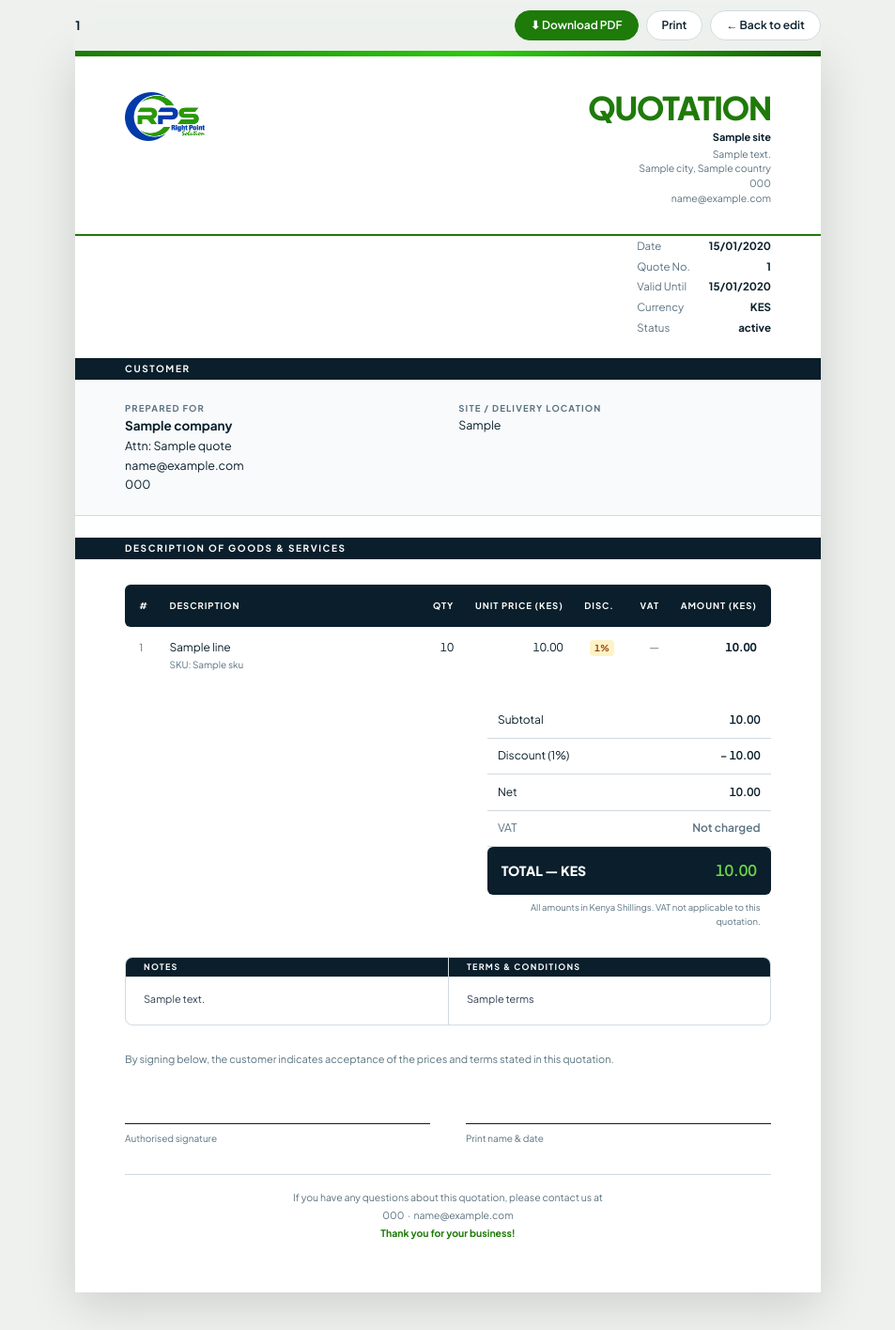
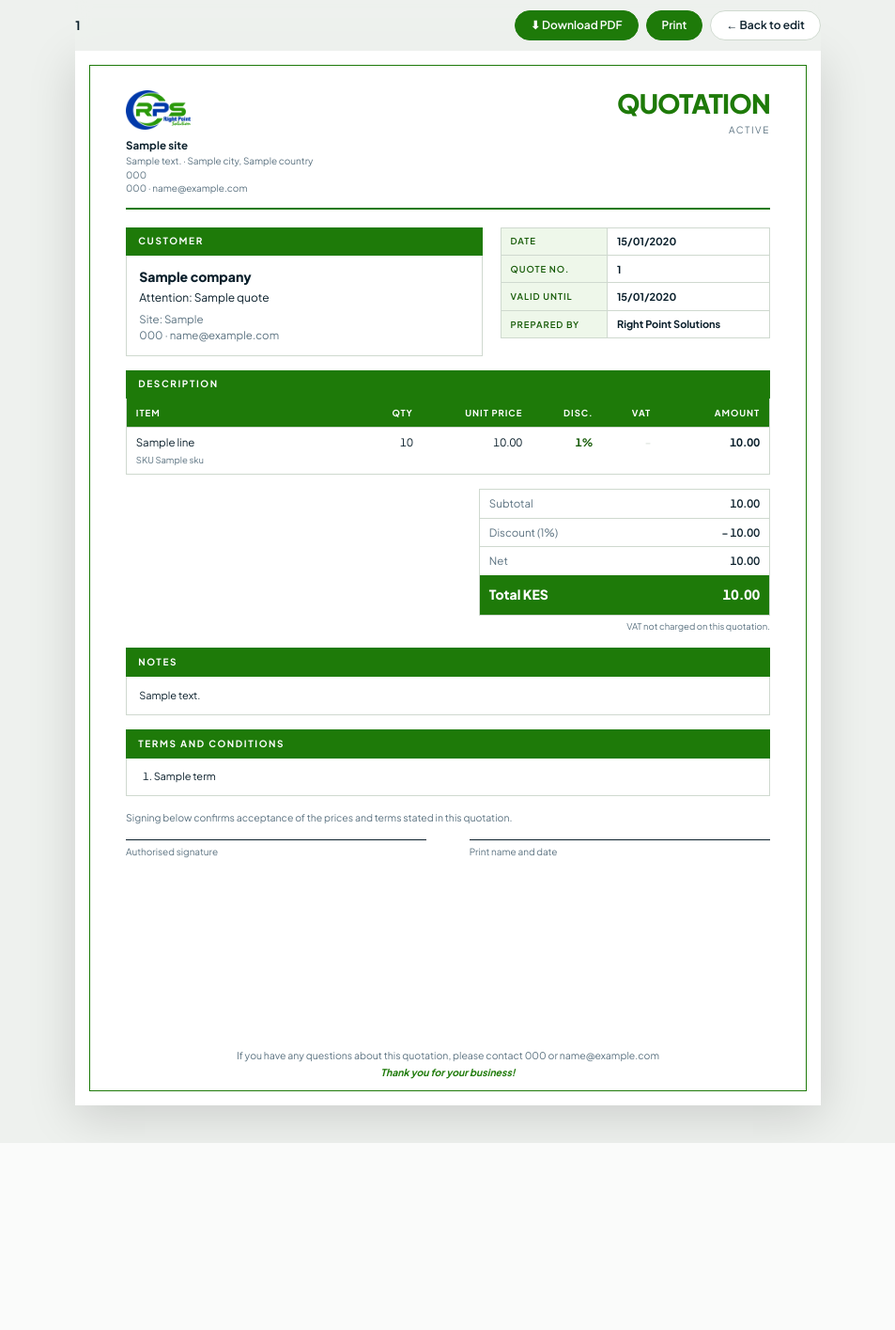
Before and after one commit to Trimapanga/rightpoint, a Django app: template templates/admin/quotes/quote/print.html in a window 1280 px wide. Shown: the whole page at 94% size, without its empty margins (163-1116 px from the left). After the commit the page ends 1216 px from the top, so only its background shows below. Run offline with Django 5.2, Linux system fonts and the light colour scheme; the template is opened without the code that fills it: most values are stand-ins (such as "Sample title", 1, 10 or a date in 2020); some libraries are stand-ins or nearby versions.

Commit message:
improve: rebuild the quotation sheet on a bordered letterhead grammar
The old print page used full-width navy bands and a gradient accent bar, which
read as a report rather than a priced offer. It is now one green-framed A4
sheet: letterhead with the document name at the right, customer and quote meta
as two flush columns, section bands heading each block, and the total as a
solid plate. Blocks carry page-break rules so a long quote splits between
sections instead of mid-sentence, and the tightened vertical rhythm keeps a
four-line quote with notes and terms inside one page.

```diff
--- a/templates/admin/quotes/quote/print.html
+++ b/templates/admin/quotes/quote/print.html
@@ -10,165 +10,120 @@
 :root {
   --green: #1e7a09;
   --green-dark: #155a06;
+  --green-tint: #eef7ea;
   --navy: #0a1f2b;
   --ink: #0a1f2b;
   --muted: #5b7280;
-  --line: #d1dae0;
+  --line: #cfd9cf;
   --bg: #eef1ee;
   --white: #ffffff;
 }
 * { box-sizing: border-box; margin: 0; padding: 0; }
-body { background: var(--bg); color: var(--ink); font: 13px/1.55 "Plus Jakarta Sans", "Segoe UI", Arial, sans-serif; }
+body { background: var(--bg); color: var(--ink); font: 12.5px/1.55 "Plus Jakarta Sans", "Segoe UI", Arial, sans-serif; }
 
-/* ── Toolbar ── */
+/* ── Toolbar (screen only) ── */
 .toolbar {
   position: sticky; top: 0; z-index: 10;
   display: flex; align-items: center; gap: .5rem;
-  max-width: 210mm; margin: 0 auto;
-  padding: .7rem 0;
+  max-width: 210mm; margin: 0 auto; padding: .7rem 0;
   background: rgba(238,241,238,.95); backdrop-filter: blur(8px);
 }
 .toolbar-title { margin-right: auto; font-weight: 700; font-size: 13px; color: var(--navy); }
 .toolbar a, .toolbar button {
   padding: .45rem 1rem; border-radius: 999px;
-  font: 600 12px "Plus Jakarta Sans", sans-serif;
-  cursor: pointer; text-decoration: none;
+  font: 600 12px "Plus Jakarta Sans", sans-serif; cursor: pointer; text-decoration: none;
   border: 1px solid var(--line); background: var(--white); color: var(--navy);
-  transition: opacity .15s;
 }
 .toolbar button { background: var(--green); border-color: var(--green); color: #fff; }
 .toolbar button[disabled] { opacity: .6; cursor: progress; }
-.toolbar .ghost { background: var(--white); border-color: var(--line); color: var(--navy); }
 
-/* ── Sheet ── */
+/* ── Sheet and its green page frame ── */
 .sheet {
-  width: 210mm; min-height: 297mm;
-  margin: 0 auto 2.5rem; padding: 0;
-  background: var(--white);
-  box-shadow: 0 12px 48px rgba(0,0,0,.15);
-  overflow: hidden;
+  width: 210mm; min-height: 297mm; margin: 0 auto 2.5rem; padding: 4mm;
+  background: var(--white); box-shadow: 0 12px 48px rgba(0,0,0,.15);
+}
+.frame {
+  border: 1.5px solid var(--green); min-height: 289mm;
+  padding: 7mm 10mm 0; display: flex; flex-direction: column;
 }
 
-/* ── Top accent bar ── */
-.accent-bar { height: 6px; background: linear-gradient(90deg, var(--green) 0%, #2bcc0e 55%, var(--green-dark) 100%); }
+/* ── Letterhead: mark left, document name right, address under the rule ── */
+.letterhead { display: flex; justify-content: space-between; align-items: flex-start; gap: 8mm; }
+.letterhead img { height: 42px; display: block; }
+.lh-company { margin-top: 2.4mm; font-size: 10px; line-height: 1.45; color: var(--muted); }
+.lh-company strong { display: block; font-size: 11.5px; color: var(--navy); letter-spacing: .01em; }
+.doc-title { font-size: 28px; font-weight: 800; letter-spacing: -.03em; color: var(--green); line-height: 1; }
+.doc-sub { text-align: right; font-size: 10px; letter-spacing: .16em; text-transform: uppercase; color: var(--muted); margin-top: 1.8mm; }
+.letterhead-rule { height: 2px; background: var(--green); margin: 3.5mm 0 0; }
 
-/* ── Header ── */
-.doc-header {
-  display: flex; justify-content: space-between; align-items: flex-start;
-  padding: 10mm 14mm 8mm;
-  border-bottom: 2px solid var(--green);
+/* ── Customer on the left, document meta on the right, as one line of the grid ── */
+.head-grid { display: grid; grid-template-columns: 1fr 76mm; gap: 5mm; align-items: start; margin-top: 5mm; }
+.head-grid > .block { margin-top: 0; }
+.meta-table { width: 100%; border-collapse: collapse; font-size: 11px; }
+.meta-table th, .meta-table td { border: 1px solid var(--line); padding: 1.5mm 2.6mm; text-align: left; }
+.meta-table th { background: var(--green-tint); color: var(--green-dark); font-weight: 600; font-size: 9.5px; letter-spacing: .1em; text-transform: uppercase; white-space: nowrap; width: 30mm; }
+.meta-table td { font-weight: 700; color: var(--navy); white-space: nowrap; }
+
+/* ── Green section bands ── */
+.band {
+  background: var(--green); color: var(--white);
+  font-size: 10px; font-weight: 700; letter-spacing: .16em; text-transform: uppercase;
+  padding: 2mm 3.5mm;
 }
-.doc-header img { height: 52px; }
-.doc-title-block { text-align: right; }
-.doc-title {
-  font-size: 34px; font-weight: 800; letter-spacing: -.04em;
-  color: var(--green); line-height: 1;
+/* a band belongs to the block under it, and a block should not split mid-body */
+.block { margin-top: 4mm; page-break-inside: avoid; }
+.block.avoid-break { page-break-inside: auto; }
+.band { page-break-after: avoid; }
+.lines thead { display: table-header-group; }
+
+/* ── Customer block: plain address lines, as on a letter ── */
+.customer { border: 1px solid var(--line); border-top: none; padding: 3mm 3.5mm; }
+.customer .who { font-size: 14px; font-weight: 800; color: var(--navy); }
+.customer .attn { font-size: 12px; color: var(--ink); margin-top: .6mm; }
+.customer .lines { font-size: 11.5px; color: var(--muted); margin-top: 1.2mm; line-height: 1.55; }
+
+/* ── Line items ── */
+table.lines { width: 100%; border-collapse: collapse; border: 1px solid var(--line); border-top: none; }
+.lines thead th {
+  background: var(--green); color: var(--white);
+  font-size: 9.5px; font-weight: 700; letter-spacing: .1em; text-transform: uppercase;
+  text-align: left; padding: 2mm 2.6mm;
 }
-.doc-company-name { font-size: 11px; font-weight: 700; color: var(--navy); margin-top: 5px; }
-.doc-company-info { font-size: 10.5px; color: var(--muted); margin-top: 2px; line-height: 1.5; }
+.lines th.num, .lines td.num { text-align: right; font-variant-numeric: tabular-nums; white-space: nowrap; }
+.lines td { padding: 1.9mm 2.6mm; font-size: 11.5px; vertical-align: top; border-top: 1px solid var(--line); }
+.lines td small { display: block; color: var(--muted); font-size: 9.5px; margin-top: .4mm; }
+.lines .desc { width: auto; }
+.lines .vat-mark { color: var(--green); font-weight: 800; }
+.lines .vat-none { color: var(--line); }
+.disc-tag { color: var(--green-dark); font-weight: 700; }
+.lines tr { page-break-inside: avoid; }
 
-/* ── Meta row ── */
-.meta-row {
-  display: flex; justify-content: flex-end;
-  padding: 0 14mm 6mm;
-}
-.meta-table { border-collapse: collapse; font-size: 11.5px; }
-.meta-table td { padding: 2px 8px 2px 0; }
-.meta-table td:first-child { color: var(--muted); white-space: nowrap; }
-.meta-table td:last-child { font-weight: 700; color: var(--navy); text-align: right; padding-left: 12px; padding-right: 0; }
-.meta-table tr:last-child td { padding-bottom: 0; }
+/* ── Totals: bordered box on the right, total row as a solid plate ── */
+.totals-row { display: flex; justify-content: flex-end; }
+.totals { border-collapse: collapse; width: 82mm; font-size: 11.5px; border: 1px solid var(--line); }
+.totals td { padding: 1.6mm 2.6mm; border-top: 1px solid var(--line); }
+.totals tr:first-child td { border-top: none; }
+.totals td:first-child { color: var(--muted); }
+.totals td:last-child { text-align: right; font-weight: 600; color: var(--navy); font-variant-numeric: tabular-nums; }
+.totals tr.taxed td { color: var(--muted); font-size: 10.5px; }
+.totals tr.grand { background: var(--green); }
+.totals tr.grand td { color: var(--white); font-weight: 800; font-size: 14px; border-top: none; padding: 2.6mm; }
+.vat-note { margin: 1.2mm 0 0 auto; text-align: right; font-size: 9.5px; color: var(--muted); width: 82mm; }
 
-/* ── Section header (colored band) ── */
-.sec-head {
-  background: var(--navy);
-  color: var(--white);
-  font-size: 10px; font-weight: 700; letter-spacing: .16em; text-transform: uppercase;
-  padding: 4px 14mm;
-}
+/* ── Notes and terms ── */
+.panel { border: 1px solid var(--line); border-top: none; padding: 3mm 3.5mm; font-size: 11px; color: var(--ink); }
+.panel ol { padding-left: 1.4em; line-height: 1.5; }
+.panel p { white-space: pre-line; line-height: 1.6; }
 
-/* ── Customer block ── */
-.customer-block {
-  padding: 6mm 14mm;
-  background: #f8fafc;
-  border-bottom: 1px solid var(--line);
-  display: grid; grid-template-columns: 1fr 1fr; gap: 6mm;
-}
-.customer-block dt { font-size: 9.5px; font-weight: 700; letter-spacing: .12em; text-transform: uppercase; color: var(--muted); margin-bottom: 2px; }
-.customer-block dd { font-size: 12.5px; color: var(--navy); }
-.customer-block dd strong { font-weight: 700; font-size: 13.5px; }
-.cust-detail { font-size: 11.5px; color: #334155; margin-top: 1px; }
+/* ── Acceptance ── */
+.sig-block { margin-top: 4mm; }
+.sig-block .ask { font-size: 10.5px; color: var(--muted); margin-bottom: 4mm; }
+.sig-row { display: grid; grid-template-columns: 1fr 1fr; gap: 12mm; }
+.sig-line { border-top: 1px solid var(--navy); padding-top: 1.4mm; font-size: 10px; color: var(--muted); }
 
-/* ── Lines table ── */
-.lines-wrap { padding: 0 14mm; margin-top: 7mm; }
-table.lines { width: 100%; border-collapse: collapse; }
-.lines thead tr { background: var(--navy); }
-.lines th {
-  padding: 4mm 3mm; color: var(--white);
-  font-size: 9.5px; font-weight: 700; letter-spacing: .1em; text-transform: uppercase;
-  text-align: left;
-}
-.lines th:first-child { border-radius: 6px 0 0 6px; padding-left: 4mm; }
-.lines th:last-child { border-radius: 0 6px 6px 0; padding-right: 4mm; }
-.lines td { padding: 3.5mm 3mm; font-size: 12px; vertical-align: top; border-bottom: 1px solid var(--line); }
-.lines td:first-child { padding-left: 4mm; color: var(--muted); font-size: 11px; }
-.lines td:last-child { padding-right: 4mm; }
-.lines tr:nth-child(even) td { background: #f8fafc; }
-.lines tr:last-child td { border-bottom: none; }
-.lines .num { text-align: right; font-variant-numeric: tabular-nums; white-space: nowrap; }
-.lines td small { display: block; color: var(--muted); font-size: 10px; margin-top: 1px; }
-.disc-tag { display: inline-block; background: #fef3c7; color: #92400e; border-radius: 4px; font-size: 9.5px; font-weight: 700; padding: 1px 5px; margin-left: 4px; vertical-align: middle; }
-.tax-yes { color: var(--green); font-weight: 700; font-size: 13px; }
-.tax-no  { color: var(--muted); }
-
-/* ── Totals ── */
-.totals-wrap { padding: 5mm 14mm 0; display: flex; justify-content: flex-end; }
-.totals-table { width: 80mm; border-collapse: collapse; font-size: 12px; }
-.totals-table td { padding: 2.5mm 3mm; border-bottom: 1px solid var(--line); }
-.totals-table td:last-child { text-align: right; font-variant-numeric: tabular-nums; font-weight: 600; }
-.totals-table .total-grand {
-  background: var(--navy);
-  color: var(--white);
-  border-radius: 6px;
-  font-size: 14px; font-weight: 800;
-  border-bottom: none;
-}
-.totals-table .total-grand td { border-bottom: none; padding: 3.5mm 4mm; }
-.totals-table .total-grand td:first-child { border-radius: 6px 0 0 6px; }
-.totals-table .total-grand td:last-child { border-radius: 0 6px 6px 0; color: #6fd44a; font-size: 16px; }
-.totals-table .vat-note td { border-bottom: none; font-size: 9.5px; color: var(--muted); font-weight: 400; text-align: right; padding: 1.5mm 3mm 0; }
-
-/* ── Notes + Terms ── */
-.bottom-grid {
-  display: grid; grid-template-columns: 1fr 1fr; gap: 0;
-  margin: 8mm 14mm 0;
-  border: 1px solid var(--line); border-radius: 8px; overflow: hidden;
-}
-.bottom-cell { padding: 5mm; }
-.bottom-cell + .bottom-cell { border-left: 1px solid var(--line); }
-.bottom-cell h3 {
-  font-size: 9px; font-weight: 700; letter-spacing: .14em; text-transform: uppercase;
-  color: var(--white); background: var(--navy);
-  margin: -5mm -5mm 4mm; padding: 3px 5mm;
-}
-.bottom-cell p { font-size: 11px; color: #334155; white-space: pre-line; line-height: 1.6; }
-.bottom-cell ol { padding-left: 1.1em; font-size: 11px; color: #334155; line-height: 1.7; }
-
-/* ── Signature ── */
-.sig-block { margin: 7mm 14mm 0; }
-.sig-block p { font-size: 11px; color: var(--muted); margin-bottom: 4mm; }
-.sig-row { display: grid; grid-template-columns: 1fr 1fr; gap: 10mm; margin-top: 2mm; }
-.sig-line { border-top: 1px solid var(--navy); padding-top: 2mm; font-size: 10px; color: var(--muted); }
-
-/* ── Footer ── */
-.doc-footer {
-  margin: 8mm 14mm 0;
-  padding: 4mm 0 0;
-  border-top: 1px solid var(--line);
-  font-size: 10.5px; color: var(--muted);
-  text-align: center; line-height: 1.8;
-}
-.doc-footer strong { color: var(--green); }
-.sheet-end { padding-bottom: 14mm; }
+/* ── Closing ── */
+.doc-footer { margin-top: auto; padding: 4mm 0 3mm; text-align: center; font-size: 10.5px; color: var(--muted); line-height: 1.65; }
+.doc-footer .thanks { font-style: italic; font-weight: 700; color: var(--green); }
 
 /* ── Print ── */
 @page { size: A4; margin: 0; }
@@ -176,7 +131,9 @@ table.lines { width: 100%; border-collapse: collapse; }
   body { background: #fff; }
   .toolbar { display: none; }
   .sheet { margin: 0; box-shadow: none; width: 100%; }
-  .accent-bar, .lines thead tr, .sec-head, .totals-table .total-grand, .bottom-cell h3 {
+  /* 4mm sheet padding either side leaves exactly 297mm of page */
+  .frame { min-height: 289mm; }
+  .band, .lines thead th, .totals tr.grand, .meta-table th, .letterhead-rule {
     -webkit-print-color-adjust: exact; print-color-adjust: exact;
   }
 }
@@ -187,171 +144,145 @@ table.lines { width: 100%; border-collapse: collapse; }
 <div class="toolbar">
   <span class="toolbar-title">{{ quote.number }}</span>
   <button type="button" data-download>⬇ Download PDF</button>
-  <button type="button" class="ghost" onclick="window.print()">Print</button>
-  <a class="ghost" href="{% url 'admin:quotes_quote_change' quote.pk %}">← Back to edit</a>
+  <button type="button" onclick="window.print()">Print</button>
+  <a href="{% url 'admin:quotes_quote_change' quote.pk %}">← Back to edit</a>
 </div>
 
 <div class="sheet" id="quote-sheet">
-  <div class="accent-bar"></div>
+ <div class="frame">
 
-  <!-- Header: logo + title -->
-  <div class="doc-header">
+  <div class="letterhead">
+    <div>
       <img src="{% static 'img/logo.png' %}" alt="{{ site.company_name }}">
-    <div class="doc-title-block">
-      <div class="doc-title">QUOTATION</div>
-      <div class="doc-company-name">{{ site.company_name }}</div>
-      <div class="doc-company-info">
-        {{ site.street_address }}<br>
-        {% if site.city %}{{ site.city }}{% if site.country %}, {{ site.country }}{% endif %}{% endif %}<br>
-        {{ site.phone_e164 }}<br>
-        {{ site.email }}
+      <div class="lh-company">
+        <strong>{{ site.company_name }}</strong>
+        {{ site.street_address }} · {{ site.city }}{% if site.country %}, {{ site.country }}{% endif %}<br>
+        {{ site.postal_address }}<br>
+        {{ site.phone_e164 }} · {{ site.email }}
       </div>
     </div>
+    <div>
+      <div class="doc-title">QUOTATION</div>
+      <div class="doc-sub">{{ quote.get_status_display }}</div>
     </div>
+  </div>
+  <div class="letterhead-rule"></div>
 
-  <!-- Meta: quote details top-right -->
-  <div class="meta-row">
+  <div class="head-grid">
+    <section class="block">
+      <div class="band">Customer</div>
+      <div class="customer">
+        <div class="who">{{ quote.company|default:quote.customer_name }}</div>
+        {% if quote.company %}<div class="attn">Attention: {{ quote.customer_name }}</div>{% endif %}
+        <div class="lines">
+          {% if quote.site_location %}Site: {{ quote.site_location }}<br>{% endif %}
+          {% if quote.phone %}{{ quote.phone }}{% if quote.email %} · {% endif %}{% endif %}{{ quote.email }}
+        </div>
+      </div>
+    </section>
+
     <table class="meta-table">
-      <tr><td>Date</td><td>{{ quote.issue_date|date:"d/m/Y" }}</td></tr>
-      <tr><td>Quote&nbsp;No.</td><td>{{ quote.number }}</td></tr>
-      <tr><td>Valid&nbsp;Until</td><td>{{ quote.valid_until|date:"d/m/Y" }}</td></tr>
-      <tr><td>Currency</td><td>KES</td></tr>
-      <tr><td>Status</td><td>{{ quote.get_status_display }}</td></tr>
+      <tr><th>Date</th><td>{{ quote.issue_date|date:"d/m/Y" }}</td></tr>
+      <tr><th>Quote&nbsp;no.</th><td>{{ quote.number }}</td></tr>
+      <tr><th>Valid&nbsp;until</th><td>{{ quote.valid_until|date:"d/m/Y" }}</td></tr>
+      <tr><th>Prepared&nbsp;by</th><td>{% firstof quote.created_by.get_full_name quote.created_by.username "Right Point Solutions" %}</td></tr>
     </table>
   </div>
 
-  <!-- Customer -->
-  <div class="sec-head">Customer</div>
-  <div class="customer-block">
-    <dl>
-      <dt>Prepared for</dt>
-      <dd><strong>{{ quote.company|default:quote.customer_name }}</strong></dd>
-      {% if quote.company %}<dd class="cust-detail">Attn: {{ quote.customer_name }}</dd>{% endif %}
-      {% if quote.email %}<dd class="cust-detail">{{ quote.email }}</dd>{% endif %}
-      {% if quote.phone %}<dd class="cust-detail">{{ quote.phone }}</dd>{% endif %}
-    </dl>
-    {% if quote.site_location %}
-    <dl>
-      <dt>Site / Delivery location</dt>
-      <dd>{{ quote.site_location }}</dd>
-    </dl>
-    {% endif %}
-  </div>
-
-  <!-- Line items -->
-  <div class="sec-head" style="margin-top:6mm">Description of goods &amp; services</div>
-  <div class="lines-wrap">
+  <section class="block avoid-break">
+    <div class="band">Description</div>
     <table class="lines">
     <thead>
       <tr>
-          <th style="width:4%">#</th>
-          <th>Description</th>
-          <th class="num" style="width:8%">Qty</th>
-          <th class="num" style="width:15%">Unit Price (KES)</th>
-          <th class="num" style="width:7%">Disc.</th>
-          <th class="num" style="width:7%">VAT</th>
-          <th class="num" style="width:15%">Amount (KES)</th>
+        <th class="desc">Item</th>
+        <th class="num" style="width:10%">Qty</th>
+        <th class="num" style="width:17%">Unit price</th>
+        <th class="num" style="width:11%">Disc.</th>
+        <th class="num" style="width:9%">VAT</th>
+        <th class="num" style="width:17%">Amount</th>
       </tr>
     </thead>
     <tbody>
       {% for line in lines %}
       <tr>
-          <td>{{ forloop.counter }}</td>
-          <td>
+        <td class="desc">
           {{ line.label }}
-            {% if line.product and line.product.sku %}<small>SKU: {{ line.product.sku }}</small>{% endif %}
+          {% if line.product and line.product.sku %}<small>SKU {{ line.product.sku }}</small>{% endif %}
         </td>
         <td class="num">{{ line.quantity|floatformat:"-2" }}</td>
         <td class="num">{{ line.unit_price|floatformat:2|intcomma }}</td>
         <td class="num">
-            {% if line.discount_percent %}<span class="disc-tag">{{ line.discount_percent|floatformat:"-2" }}%</span>{% else %}—{% endif %}
+          {% if line.discount_percent %}<span class="disc-tag">{{ line.discount_percent|floatformat:"-2" }}%</span>{% else %}&ndash;{% endif %}
         </td>
         <td class="num">
-            {% if line.taxed %}
-              <span class="tax-yes">✓</span>
-            {% else %}
-              <span class="tax-no">—</span>
-            {% endif %}
+          {% if line.taxed %}<span class="vat-mark">&#10003;</span>{% else %}<span class="vat-none">&ndash;</span>{% endif %}
         </td>
         <td class="num"><strong>{{ line.line_total|floatformat:2|intcomma }}</strong></td>
       </tr>
       {% empty %}
-        <tr><td colspan="7" style="text-align:center;color:var(--muted);padding:8mm">No line items added yet.</td></tr>
+      <tr><td colspan="6" style="text-align:center;color:var(--muted);padding:8mm">No line items added yet.</td></tr>
       {% endfor %}
     </tbody>
   </table>
-  </div>
+  </section>
 
-  <!-- Totals -->
-  <div class="totals-wrap">
-    <table class="totals-table">
+  <section class="block">
+    <div class="totals-row">
+      <table class="totals">
         <tr><td>Subtotal</td><td>{{ quote.subtotal|floatformat:2|intcomma }}</td></tr>
         {% if quote.discount_percent %}
-      <tr><td>Discount ({{ quote.discount_percent|floatformat:"-2" }}%)</td><td>− {{ quote.discount_amount|floatformat:2|intcomma }}</td></tr>
+        <tr><td>Discount ({{ quote.discount_percent|floatformat:"-2" }}%)</td><td>&minus; {{ quote.discount_amount|floatformat:2|intcomma }}</td></tr>
         {% endif %}
         <tr><td>Net</td><td>{{ quote.net_total|floatformat:2|intcomma }}</td></tr>
         {% if quote.apply_vat %}
-      <tr><td style="color:var(--muted);font-size:11px">Taxable amount</td><td style="color:var(--muted);font-size:11px">{{ quote.taxable_subtotal|floatformat:2|intcomma }}</td></tr>
+        <tr class="taxed"><td>Taxable</td><td>{{ quote.taxable_subtotal|floatformat:2|intcomma }}</td></tr>
         <tr><td>VAT @ {{ quote.vat_rate|floatformat:"-2" }}%</td><td>{{ quote.vat_amount|floatformat:2|intcomma }}</td></tr>
-      {% else %}
-      <tr><td style="color:var(--muted)">VAT</td><td style="color:var(--muted)">Not charged</td></tr>
         {% endif %}
-      <tr class="total-grand">
-        <td>TOTAL  —  KES</td>
-        <td>{{ quote.grand_total|floatformat:2|intcomma }}</td>
-      </tr>
-      <tr class="vat-note">
-        <td colspan="2">
-          {% if quote.apply_vat %}
-            All amounts in Kenya Shillings. VAT at {{ quote.vat_rate|floatformat:"-2" }}% applied to VAT-marked lines only.
-          {% else %}
-            All amounts in Kenya Shillings. VAT not applicable to this quotation.
-          {% endif %}
-        </td>
-      </tr>
+        <tr class="grand"><td>Total KES</td><td>{{ quote.grand_total|floatformat:2|intcomma }}</td></tr>
       </table>
     </div>
+    <p class="vat-note">
+      {% if quote.apply_vat %}
+        VAT at {{ quote.vat_rate|floatformat:"-2" }}% applies to the lines marked in the VAT column only.
+      {% else %}
+        VAT not charged on this quotation.
+      {% endif %}
+    </p>
+  </section>
 
-  <!-- Notes + Terms side by side -->
-  {% if quote.notes or quote.terms %}
-  <div class="bottom-grid">
   {% if quote.notes %}
-    <div class="bottom-cell">
-      <h3>Notes</h3>
-      <p>{{ quote.notes }}</p>
-    </div>
-    {% endif %}
-    {% if quote.terms %}
-    <div class="bottom-cell">
-      <h3>Terms &amp; Conditions</h3>
-      <p>{{ quote.terms }}</p>
-    </div>
-    {% endif %}
-  </div>
+  <section class="block">
+    <div class="band">Notes</div>
+    <div class="panel"><p>{{ quote.notes }}</p></div>
+  </section>
   {% endif %}
 
-  <!-- Acceptance -->
+  {% if quote.terms %}
+  <section class="block">
+    <div class="band">Terms and conditions</div>
+    <div class="panel">
+      <ol>
+        {% for term in quote.terms.splitlines %}<li>{{ term }}</li>{% endfor %}
+      </ol>
+    </div>
+  </section>
+  {% endif %}
+
   <div class="sig-block">
-    <p>By signing below, the customer indicates acceptance of the prices and terms stated in this quotation.</p>
+    <p class="ask">Signing below confirms acceptance of the prices and terms stated in this quotation.</p>
     <div class="sig-row">
-      <div>
-        <div style="height:12mm"></div>
-        <div class="sig-line">Authorised signature</div>
-      </div>
-      <div>
-        <div style="height:12mm"></div>
-        <div class="sig-line">Print name &amp; date</div>
-      </div>
+      <div><div class="sig-line">Authorised signature</div></div>
+      <div><div class="sig-line">Print name and date</div></div>
     </div>
   </div>
 
-  <!-- Footer -->
   <div class="doc-footer">
-    If you have any questions about this quotation, please contact us at<br>
-    {{ site.phone_e164 }} &nbsp;·&nbsp; {{ site.email }}<br>
-    <strong>Thank you for your business!</strong>
+    If you have any questions about this quotation, please contact
+    {{ site.phone_e164 }} or {{ site.email }}<br>
+    <span class="thanks">Thank you for your business!</span>
   </div>
-  <div class="sheet-end"></div>
+
+ </div>
 </div>
 
 <script src="https://cdnjs.cloudflare.com/ajax/libs/html2pdf.js/0.10.1/html2pdf.bundle.min.js"></script>
```
Lines whose indentation alone changed are shown as unchanged.
